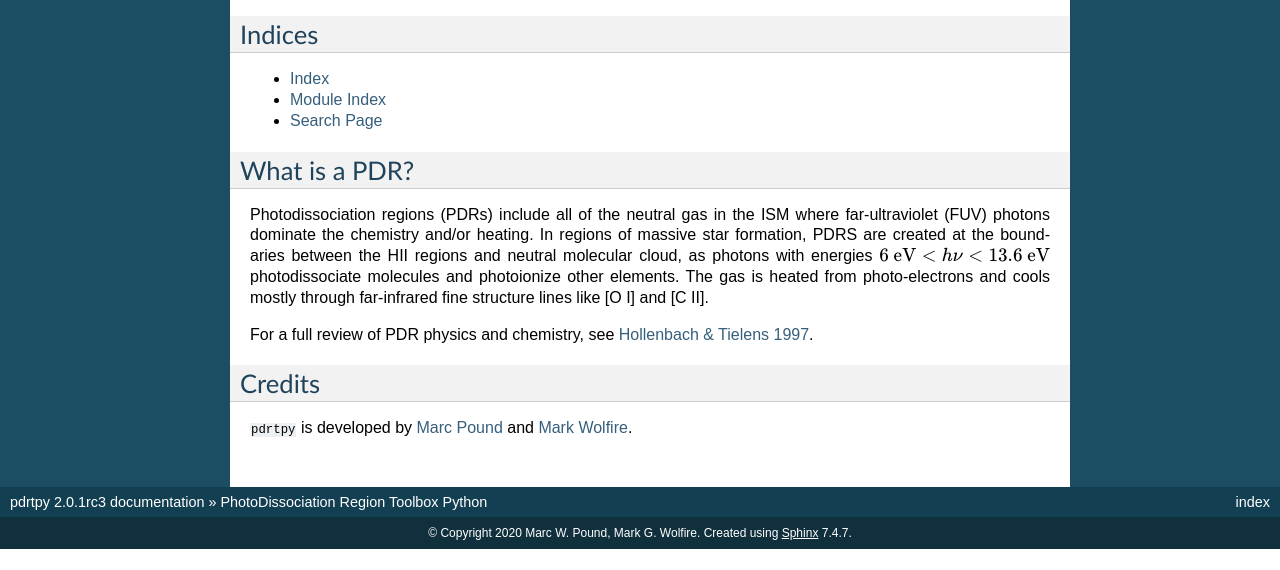
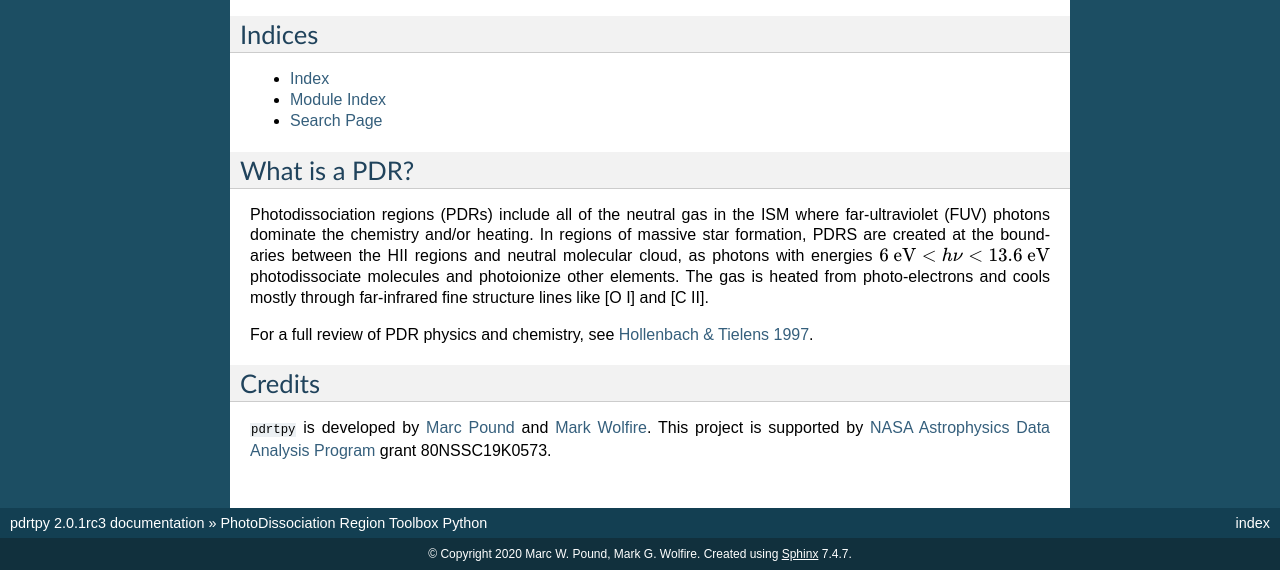
Before and after one commit to mpound/pdrtpy, a Sphinx documentation site: the page built from docs/source/index.rst, in a window 1280 px wide and 900 px high, scrolled down 1412 px, cut to the strip 330-900 px from the top of the window. Built offline with Sphinx 7.4.7, drawn with Linux system fonts in a browser that asks for light colours; before the commit the page ends 2291 px from its top, so only the background shows below that.

Commit message:
add NASA grant to credits

```diff
--- a/docs/source/index.rst
+++ b/docs/source/index.rst
@@ -139,6 +139,8 @@ For a full review of PDR physics and chemistry, see `Hollenbach & Tielens 1997 <
 Credits
 =======
 ``pdrtpy`` is developed by `Marc Pound <https://www.astro.umd.edu/~mpound>`_ and `Mark Wolfire <https://www.astro.umd.edu/~mwolfire>`_.
+This project is supported by `NASA Astrophysics Data Analysis Program <https://science.nasa.gov/researchers/volunteer-review-panels/astrophysics-data-analysis-program-appendix-d2-annual-roses-nra>`_ grant 80NSSC19K0573.
+
 
 .. toctree:
    :maxdepth: 2
```
